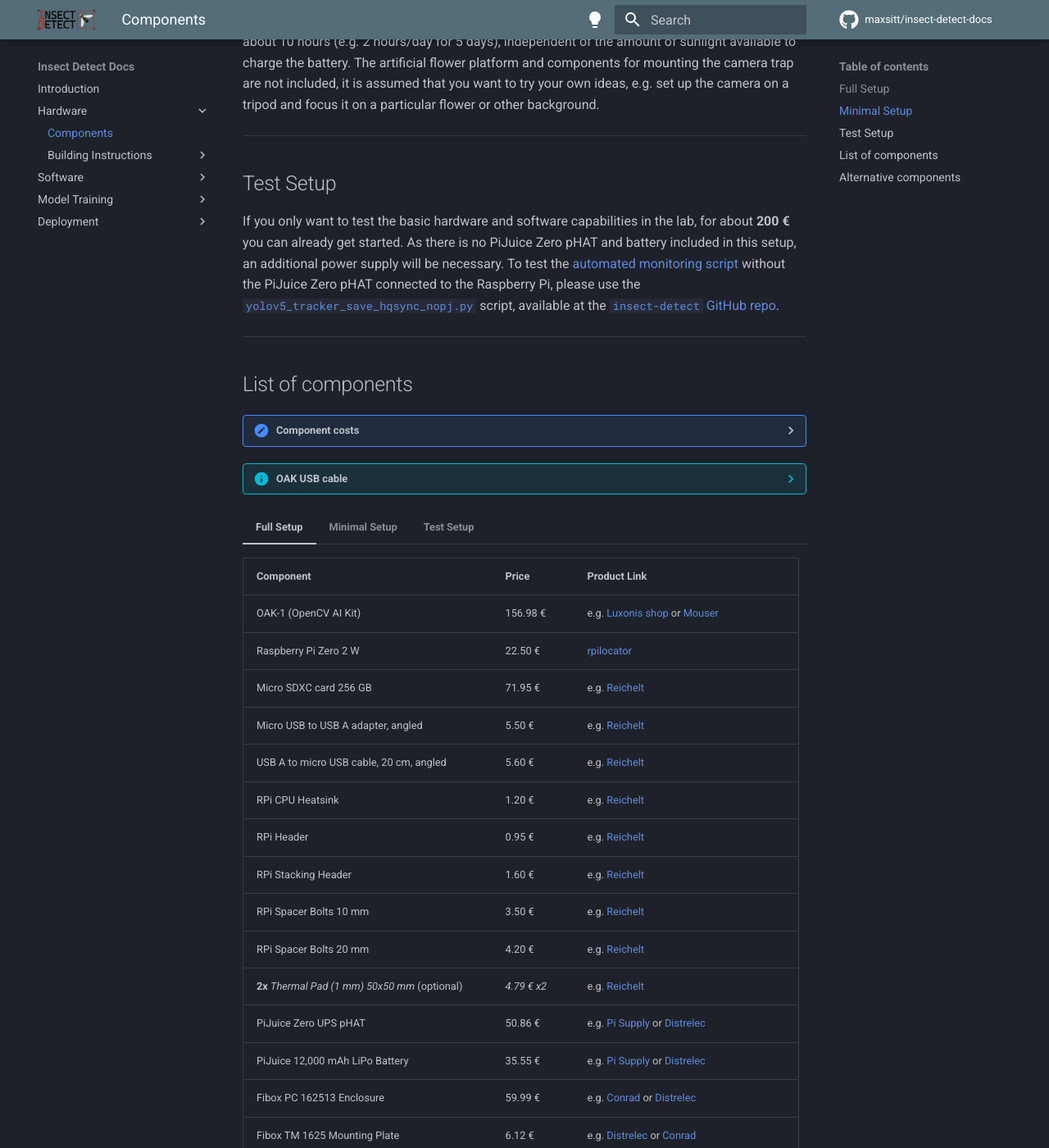
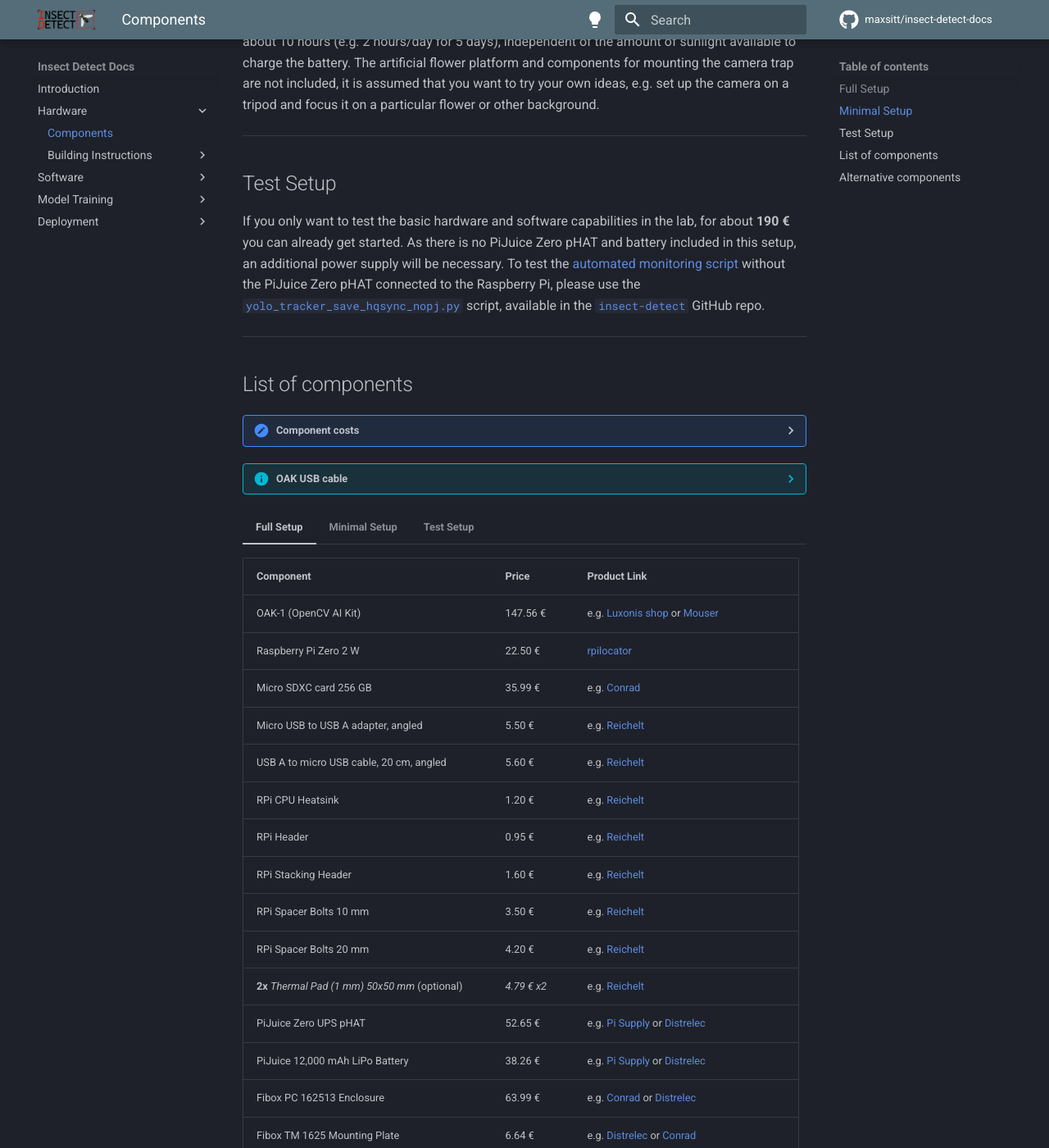
Before and after one commit to maxsitt/insect-detect-docs, an MkDocs documentation site: the page built from docs/hardware/components.md, in a window 1280 px wide and 1400 px high, scrolled down 844 px. Shown: the whole window at 82% size. Built offline with MkDocs 1.6.1 and Material for MkDocs 9.7.7, drawn with Linux system fonts in a browser that asks for light colours; comment, search, counter and statistics services are not loaded; some of the changed text lies outside the part shown.

Commit message:
Update components.md
Update component prices and some product links.

```diff
--- a/docs/hardware/components.md
+++ b/docs/hardware/components.md
@@ -45,14 +45,14 @@
 ## Test Setup
 
 If you only want to test the basic hardware and software capabilities in the
-lab, for about **200 &euro;** you can already get started. As there is no
+lab, for about **190 &euro;** you can already get started. As there is no
 PiJuice Zero pHAT and battery included in this setup, an additional power
 supply will be necessary. To test the
 [automated monitoring script](../software/programming.md#automated-monitoring-script){target=_blank}
 without the PiJuice Zero pHAT connected to the Raspberry Pi, please use the
-[`yolov5_tracker_save_hqsync_nopj.py`](https://github.com/maxsitt/insect-detect/blob/main/yolov5_tracker_save_hqsync_nopj.py){target=_blank}
-script, available at the
-[`insect-detect` GitHub repo](https://github.com/maxsitt/insect-detect){target=_blank}.
+[`yolo_tracker_save_hqsync_nopj.py`](https://github.com/maxsitt/insect-detect/blob/main/yolo_tracker_save_hqsync_nopj.py){target=_blank}
+script, available in the
+[`insect-detect`](https://github.com/maxsitt/insect-detect){target=_blank} GitHub repo.
 
 ---
 
@@ -76,9 +76,9 @@
 
     | Component                                       | Price              | Product Link                                                                                                               |
     | ----------------------------------------------- | ------------------ | -------------------------------------------------------------------------------------------------------------------------- |
-    | OAK-1 (OpenCV AI Kit)                           | 156.98 &euro;      | e.g. [Luxonis shop](https://bit.ly/3Ew7PbM){target=_blank} or [Mouser](https://bit.ly/3dl8ukF){target=_blank}              |
+    | OAK-1 (OpenCV AI Kit)                           | 147.56 &euro;      | e.g. [Luxonis shop](https://bit.ly/3Ew7PbM){target=_blank} or [Mouser](https://bit.ly/3dl8ukF){target=_blank}              |
     | Raspberry Pi Zero 2 W                           | 22.50 &euro;       | [rpilocator](https://rpilocator.com/?cat=PIZERO){target=_blank}                                                            |
-    | Micro SDXC card 256 GB                          | 71.95 &euro;       | e.g. [Reichelt](https://bit.ly/3w1VuXz){target=_blank}                                                                     |
+    | Micro SDXC card 256 GB                          | 35.99 &euro;       | e.g. [Conrad](https://bit.ly/3Z5tNsA){target=_blank}                                                                       |
     | Micro USB to USB A adapter, angled              | 5.50 &euro;        | e.g. [Reichelt](https://bit.ly/3SIgDjk){target=_blank}                                                                     |
     | USB A to micro USB cable, 20 cm, angled         | 5.60 &euro;        | e.g. [Reichelt](https://bit.ly/3VnO3VS){target=_blank}                                                                     |
     | RPi CPU Heatsink                                | 1.20 &euro;        | e.g. [Reichelt](https://bit.ly/3zTKIUA){target=_blank}                                                                     |
@@ -87,22 +87,22 @@
     | RPi Spacer Bolts 10 mm                          | 3.50 &euro;        | e.g. [Reichelt](https://bit.ly/3zVuSbM){target=_blank}                                                                     |
     | RPi Spacer Bolts 20 mm                          | 4.20 &euro;        | e.g. [Reichelt](https://bit.ly/3QCdFuT){target=_blank}                                                                     |
     | **2x** *Thermal Pad (1 mm) 50x50 mm* (optional) | *4.79 &euro; x2*   | e.g. [Reichelt](https://bit.ly/3QCnkSb){target=_blank}                                                                     |
-    | PiJuice Zero UPS pHAT                           | 50.86 &euro;       | e.g. [Pi Supply](https://bit.ly/3rMiKXb){target=_blank} or [Distrelec](https://bit.ly/3dtoC3K){target=_blank}              |
-    | PiJuice 12,000 mAh LiPo Battery                 | 35.55 &euro;       | e.g. [Pi Supply](https://bit.ly/3fT0Sak){target=_blank} or [Distrelec](https://bit.ly/3vZGiKw){target=_blank}              |
-    | Fibox PC 162513 Enclosure                       | 59.99 &euro;       | e.g. [Conrad](https://bit.ly/3hOlOR3){target=_blank} or [Distrelec](https://bit.ly/3JX82FC){target=_blank}                 |
-    | Fibox TM 1625 Mounting Plate                    | 6.12 &euro;        | e.g. [Distrelec](https://bit.ly/3QmVhqf){target=_blank} or [Conrad](https://bit.ly/3BVGf5t){target=_blank}                 |
+    | PiJuice Zero UPS pHAT                           | 52.65 &euro;       | e.g. [Pi Supply](https://bit.ly/3rMiKXb){target=_blank} or [Distrelec](https://bit.ly/3dtoC3K){target=_blank}              |
+    | PiJuice 12,000 mAh LiPo Battery                 | 38.26 &euro;       | e.g. [Pi Supply](https://bit.ly/3fT0Sak){target=_blank} or [Distrelec](https://bit.ly/3vZGiKw){target=_blank}              |
+    | Fibox PC 162513 Enclosure                       | 63.99 &euro;       | e.g. [Conrad](https://bit.ly/3hOlOR3){target=_blank} or [Distrelec](https://bit.ly/3JX82FC){target=_blank}                 |
+    | Fibox TM 1625 Mounting Plate                    | 6.64 &euro;        | e.g. [Distrelec](https://bit.ly/3QmVhqf){target=_blank} or [Conrad](https://bit.ly/3BVGf5t){target=_blank}                 |
     | Cable Gland PG 13.5                             | 1.29 &euro;        | e.g. [Distrelec](https://bit.ly/3zVQQvD){target=_blank}                                                                    |
-    | Cable Gland PG 13.5 Locknut                     | 0.53 &euro;        | e.g. [Distrelec](https://bit.ly/3AkbMOh){target=_blank}                                                                    |
-    | **8x** Stainless Steel Cable Tie                | 1.07 &euro; **x8** | e.g. [Distrelec](https://bit.ly/3C3XC5a){target=_blank}                                                                    |
+    | Cable Gland PG 13.5 Locknut                     | 0.56 &euro;        | e.g. [Distrelec](https://bit.ly/3AkbMOh){target=_blank}                                                                    |
+    | **8x** Stainless Steel Cable Tie                | 1.25 &euro; **x8** | e.g. [Distrelec](https://bit.ly/3C3XC5a){target=_blank}                                                                    |
     | **8x** Cable Tie Mount                          | 0.83 &euro; **x8** | e.g. [Distrelec](https://bit.ly/3C1RESg){target=_blank}                                                                    |
     | Acrylic Glas (2 mm) 40x40 mm                    | ~5.00 &euro;       | e.g. [S-Polytec](https://bit.ly/3dkMGWh){target=_blank}                                                                    |
-    | EPDM Sealing Strip 20x5 mm                      | 5.35 &euro;        | e.g. [Amazon](https://amzn.to/3pcBM7J){target=_blank}                                                                      |
+    | EPDM Sealing Strip 20x5 mm                      | 5.22 &euro;        | e.g. [Amazon](https://amzn.to/3pcBM7J){target=_blank}                                                                      |
     | Silica Gel Pack 50 g                            | 13.99 &euro;       | e.g. [Amazon](https://amzn.to/3JR5zfV){target=_blank}                                                                      |
     | Solar Panel 6V 9W                               | 98.30 &euro;       | e.g. [Voltaic Systems](https://bit.ly/3VdIyZN){target=_blank} or [Kiwi Electronics](https://bit.ly/3QI5AVl){target=_blank} |
     | *Solar Panel Bracket, Medium* (optional)        | *11.75 &euro;*     | e.g. [Voltaic Systems](https://bit.ly/3Ths3tK){target=_blank} or [Kiwi Electronics](https://bit.ly/3v5NWCb){target=_blank} |
     | Solar Panel Extension Cable, 1 ft               | 6.85 &euro;        | e.g. [Voltaic Systems](https://bit.ly/3CRUGZm){target=_blank} or [Funky Leisure](https://bit.ly/3CTGAqs){target=_blank}    |
     | Solar Panel Micro USB Adapter                   | 3.88 &euro;        | e.g. [Voltaic Systems](https://bit.ly/3s237et){target=_blank} or [Kiwi Electronics](https://bit.ly/3Ew9FJB){target=_blank} |
-    | Voltaic 12,800 mAh Li-Ion Battery               | 83.55 &euro;       | e.g. [Voltaic Systems](https://bit.ly/3MjlGDU){target=_blank} or [Kiwi Electronics](https://bit.ly/3enRbjF){target=_blank} |
+    | Voltaic 12,800 mAh Li-Ion Battery               | 83.55 &euro;       | e.g. [Voltaic Systems](https://bit.ly/3MjlGDU){target=_blank} or [Kiwi Electronics](https://bit.ly/3Z4dFI0){target=_blank} |
     | **2x** *Heatsink 40x30 mm* (optional)           | *2.35 &euro; x2*   | e.g. [Reichelt](https://bit.ly/3SIrxFM){target=_blank}                                                                     |
     | HPL Sheet (4 mm) 350x250 mm                     | ~5.00 &euro;       | e.g. [HPL shop](https://bit.ly/3C5zsqK){target=_blank}                                                                     |
     | Aluminium Square Tube (23.5x23.5 mm), 1.5 m     | ~16.00 &euro;      | Local hardware store (e.g. [Bauhaus](https://bit.ly/3duFdUV){target=_blank})                                               |
@@ -114,16 +114,16 @@
     | Pipe Clamp (60.3 mm) 70 mm + screws & nuts      | 5.09 &euro;        | e.g. [Traffic sign shop](https://bit.ly/3zVOYCK){target=_blank}                                                            |
     | Pipe Clamp (60.3 mm) 350 mm + screws & nuts     | 7.81 &euro;        | e.g. [Traffic sign shop](https://bit.ly/3zVOYCK){target=_blank}                                                            |
     | Flower Platform (e.g. 500x280 mm)               | ~24.00 &euro;      | e.g. [Print shop](https://bit.ly/3QlFJTA){target=_blank}                                                                   |
-    | **Total cost**                                  | **~731 &euro;**    |                                                                                                                            |
-    | *Total cost with optional components*           | *~757 &euro;*      |                                                                                                                            |
+    | **Total cost**                                  | **~691 &euro;**    |                                                                                                                            |
+    | *Total cost with optional components*           | *~717 &euro;*      |                                                                                                                            |
 
 === "Minimal Setup"
 
     | Component                                | Price              | Product Link                                                                                                               |
     | ---------------------------------------- | ------------------ | -------------------------------------------------------------------------------------------------------------------------- |
-    | OAK-1 (OpenCV AI Kit)                    | 156.98 &euro;      | e.g. [Luxonis shop](https://bit.ly/3Ew7PbM){target=_blank} or [Mouser](https://bit.ly/3dl8ukF){target=_blank}              |
+    | OAK-1 (OpenCV AI Kit)                    | 147.56 &euro;      | e.g. [Luxonis shop](https://bit.ly/3Ew7PbM){target=_blank} or [Mouser](https://bit.ly/3dl8ukF){target=_blank}              |
     | Raspberry Pi Zero 2 W                    | 22.50 &euro;       | [rpilocator](https://rpilocator.com/?cat=PIZERO){target=_blank}                                                            |
-    | Micro SDHC Card 32 GB                    | 8.95 &euro;        | e.g. [Reichelt](https://bit.ly/3QghI06){target=_blank}                                                                     |
+    | Micro SDHC Card 32 GB                    | 9.95 &euro;        | e.g. [Reichelt](https://bit.ly/3QghI06){target=_blank}                                                                     |
     | Micro USB to USB A Adapter, angled       | 5.50 &euro;        | e.g. [Reichelt](https://bit.ly/3SIgDjk){target=_blank}                                                                     |
     | RPi CPU Heatsink                         | 1.20 &euro;        | e.g. [Reichelt](https://bit.ly/3zTKIUA){target=_blank}                                                                     |
     | RPi Header                               | 0.95 &euro;        | e.g. [Reichelt](https://bit.ly/3SIdSyu){target=_blank}                                                                     |
@@ -131,34 +131,34 @@
     | RPi Spacer Bolts 10 mm                   | 3.50 &euro;        | e.g. [Reichelt](https://bit.ly/3zVuSbM){target=_blank}                                                                     |
     | RPi Spacer Bolts 20 mm                   | 4.20 &euro;        | e.g. [Reichelt](https://bit.ly/3QCdFuT){target=_blank}                                                                     |
     | *Thermal Pad (1 mm) 50x50 mm* (optional) | *4.79 &euro;*      | e.g. [Reichelt](https://bit.ly/3QCnkSb){target=_blank}                                                                     |
-    | PiJuice Zero UPS pHAT                    | 50.86 &euro;       | e.g. [Pi Supply](https://bit.ly/3rMiKXb){target=_blank} or [Distrelec](https://bit.ly/3dtoC3K){target=_blank}              |
-    | PiJuice 12,000 mAh LiPo Battery          | 35.55 &euro;       | e.g. [Pi Supply](https://bit.ly/3fT0Sak){target=_blank} or [Distrelec](https://bit.ly/3vZGiKw){target=_blank}              |
-    | Fibox PC 162513 Enclosure                | 59.99 &euro;       | e.g. [Conrad](https://bit.ly/3hOlOR3){target=_blank} or [Distrelec](https://bit.ly/3JX82FC){target=_blank}                 |
-    | Fibox TM 1625 Mounting Plate             | 6.12 &euro;        | e.g. [Distrelec](https://bit.ly/3QmVhqf){target=_blank} or [Conrad](https://bit.ly/3BVGf5t){target=_blank}                 |
+    | PiJuice Zero UPS pHAT                    | 52.65 &euro;       | e.g. [Pi Supply](https://bit.ly/3rMiKXb){target=_blank} or [Distrelec](https://bit.ly/3dtoC3K){target=_blank}              |
+    | PiJuice 12,000 mAh LiPo Battery          | 38.26 &euro;       | e.g. [Pi Supply](https://bit.ly/3fT0Sak){target=_blank} or [Distrelec](https://bit.ly/3vZGiKw){target=_blank}              |
+    | Fibox PC 162513 Enclosure                | 63.99 &euro;       | e.g. [Conrad](https://bit.ly/3hOlOR3){target=_blank} or [Distrelec](https://bit.ly/3JX82FC){target=_blank}                 |
+    | Fibox TM 1625 Mounting Plate             | 6.64 &euro;        | e.g. [Distrelec](https://bit.ly/3QmVhqf){target=_blank} or [Conrad](https://bit.ly/3BVGf5t){target=_blank}                 |
     | Cable Gland PG 13.5                      | 1.29 &euro;        | e.g. [Distrelec](https://bit.ly/3zVQQvD){target=_blank}                                                                    |
-    | Cable Gland PG 13.5 Locknut              | 0.53 &euro;        | e.g. [Distrelec](https://bit.ly/3AkbMOh){target=_blank}                                                                    |
-    | **6x** Stainless Steel Cable Tie         | 1.07 &euro; **x6** | e.g. [Distrelec](https://bit.ly/3C3XC5a){target=_blank}                                                                    |
+    | Cable Gland PG 13.5 Locknut              | 0.56 &euro;        | e.g. [Distrelec](https://bit.ly/3AkbMOh){target=_blank}                                                                    |
+    | **6x** Stainless Steel Cable Tie         | 1.25 &euro; **x6** | e.g. [Distrelec](https://bit.ly/3C3XC5a){target=_blank}                                                                    |
     | **8x** Cable Tie Mount                   | 0.83 &euro; **x8** | e.g. [Distrelec](https://bit.ly/3C1RESg){target=_blank}                                                                    |
     | Acrylic Glas (2 mm) 40x40 mm             | ~5.00 &euro;       | e.g. [S-Polytec](https://bit.ly/3dkMGWh){target=_blank}                                                                    |
-    | EPDM Sealing Strip 20x5 mm               | 5.35 &euro;        | e.g. [Amazon](https://amzn.to/3pcBM7J){target=_blank}                                                                      |
+    | EPDM Sealing Strip 20x5 mm               | 5.22 &euro;        | e.g. [Amazon](https://amzn.to/3pcBM7J){target=_blank}                                                                      |
     | Silica Gel Pack 50 g                     | 13.99 &euro;       | e.g. [Amazon](https://amzn.to/3JR5zfV){target=_blank}                                                                      |
     | Solar Panel 6V 9W                        | 98.30 &euro;       | e.g. [Voltaic Systems](https://bit.ly/3VdIyZN){target=_blank} or [Kiwi Electronics](https://bit.ly/3QI5AVl){target=_blank} |
     | *Solar Panel Bracket, Medium* (optional) | *11.75 &euro;*     | e.g. [Voltaic Systems](https://bit.ly/3Ths3tK){target=_blank} or [Kiwi Electronics](https://bit.ly/3v5NWCb){target=_blank} |
     | Solar Panel Extension Cable, 1 ft        | 6.85 &euro;        | e.g. [Voltaic Systems](https://bit.ly/3CRUGZm){target=_blank} or [Funky Leisure](https://bit.ly/3CTGAqs){target=_blank}    |
     | Solar Panel Micro USB Adapter            | 3.88 &euro;        | e.g. [Voltaic Systems](https://bit.ly/3s237et){target=_blank} or [Kiwi Electronics](https://bit.ly/3Ew9FJB){target=_blank} |
-    | **Total cost**                           | **~506 &euro;**    |                                                                                                                            |
-    | *Total cost with optional components*    | *~523 &euro;*      |                                                                                                                            |
+    | **Total cost**                           | **~508 &euro;**    |                                                                                                                            |
+    | *Total cost with optional components*    | *~524 &euro;*      |                                                                                                                            |
 
 === "Test Setup"
 
     | Component             | Price             | Product Link                                                                                                  |
     | --------------------- | ----------------- | ------------------------------------------------------------------------------------------------------------- |
-    | OAK-1 (OpenCV AI Kit) | 156.98 &euro;     | e.g. [Luxonis shop](https://bit.ly/3Ew7PbM){target=_blank} or [Mouser](https://bit.ly/3dl8ukF){target=_blank} |
+    | OAK-1 (OpenCV AI Kit) | 147.56 &euro;     | e.g. [Luxonis shop](https://bit.ly/3Ew7PbM){target=_blank} or [Mouser](https://bit.ly/3dl8ukF){target=_blank} |
     | Raspberry Pi Zero 2 W | 22.50 &euro;      | [rpilocator](https://rpilocator.com/?cat=PIZERO){target=_blank}                                               |
-    | Micro SDHC Card 32 GB | 8.95 &euro;       | e.g. [Reichelt](https://bit.ly/3QghI06){target=_blank}                                                        |
+    | Micro SDHC Card 32 GB | 9.95 &euro;       | e.g. [Reichelt](https://bit.ly/3QghI06){target=_blank}                                                        |
     | RPi Micro USB Adapter | 1.85 &euro;       | e.g. [Reichelt](https://bit.ly/3pbJPlp){target=_blank}                                                        |
     | RPi Power Supply      | 7.25 &euro;       | e.g. [Reichelt](https://bit.ly/3w30QBV){target=_blank}                                                        |
-    | **Total cost**        | **~198 &euro;**   |                                                                                                               |
+    | **Total cost**        | **~189 &euro;**   |                                                                                                               |
 
 <figure markdown>
   ![Full Setup components overview](assets/images/components_overview.jpg){ width="700" }
@@ -182,7 +182,7 @@
 but noticeably worse under challenging conditions (e.g. low light). The more expensive
 [OAK-1 MAX](https://docs.luxonis.com/projects/hardware/en/latest/pages/NG9096max.html){target=_blank}
 (199 $), with a
-[48 MP sensor](https://docs.luxonis.com/projects/hardware/en/latest/pages/articles/sensors/lcm48.html){target=_blank},
+[48 MP sensor](https://docs.luxonis.com/projects/hardware/en/latest/pages/articles/sensors/imx582.html){target=_blank},
 can take still images with a resolution of up to 5312x6000 pixel. However, the
 video output that is used for the HQ frames in the
 [automated monitoring script](../software/programming.md#automated-monitoring-script){target=_blank}
```
Also changed, not shown: other parts of docs/hardware/components.md (+2 -2 lines).
